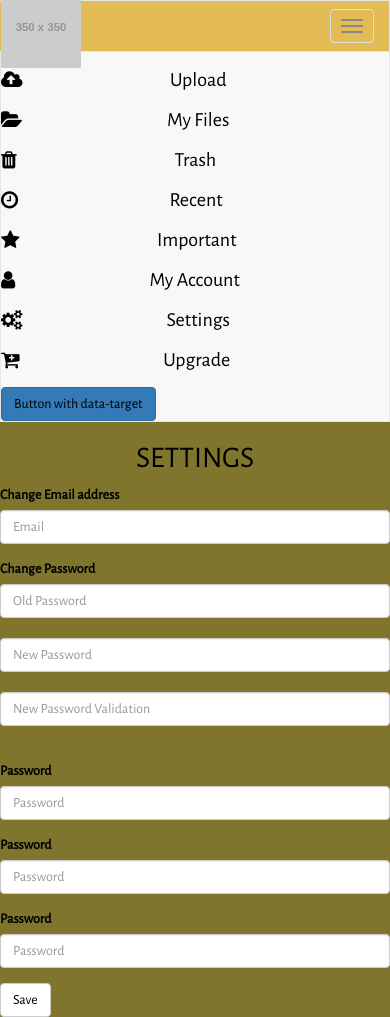
After one commit to syncmonsterllc/website, a PHP site: page /profile.php in a window 390 px wide, after a click on "Toggle navigation". The commit adds this page. Run offline with PHP 8.4, Linux system fonts and the light colour scheme; grey boxes labelled with a size stand in for pictures from a placeholder-image service; some libraries are stand-ins or nearby versions.

Commit message:
Update
-fixed bugs

```diff
--- a/css/acc_style.css
+++ b/css/acc_style.css
@@ -126,6 +126,9 @@
     #close{
         display: block;
     }
+    .nav>li {
+    text-align: center;
+    }
     #wrapper{
         width: 100%;
     }
@@ -143,17 +146,29 @@
     #wrapper{
         width: 100% !important;
     }
+    .navbar-nav li a {
+    font-size: 20px;
+    }
+    .navbar-nav i {
+        float: left;
+    }
 }
 @media (min-width: 768px){
     #close{
         display: none;
     }
 }
+
+
+
 @media (max-width: 915px){
     #acc_nav img{
        display: none;
     }
 }
+
+
+
 .left{
     margin-left: -15%;
 }
@@ -172,7 +187,7 @@
     margin-right: 0px;
 
 }
-#acc_nav, .visible-xs-block .navbar-header{
+#acc_nav, .visible-xs-block .navbar-header {
     background-color: #e3bc55 !important;
 }
 #acc_body {
@@ -187,6 +202,13 @@
     width: 85%;
     float: right;
 }
+
+
+
+
+
+
+
 @media (max-width: 1065px){
     #acc_nav ul li a span{
         display: none;
@@ -215,5 +237,12 @@
     width: 90%;
     float: right;
     min-height: 85%;
+    }
 }
+
+@media (min-width: 1065px){
+    #acc_nav, .visible-xs-block .navbar-header {
+    background-color: #e3bc55 !important;
+    height: auto;
+    }
 }
--- a/header.php
+++ b/header.php
@@ -30,6 +30,8 @@
 
     <link href="css/acc_style.css" rel="stylesheet" media="all">
 
+    <link href="css/profile_style.css" rel="stylesheet" media="all">
+
     <!-- HTML5 Shim and Respond.js IE8 support of HTML5 elements and media queries -->
     <!-- WARNING: Respond.js doesn't work if you view the page via file:// -->
     <!--[if lt IE 9]>
--- /dev/null
+++ b/profile.php
@@ -0,0 +1,39 @@
+<?php include "header.php"; ?>
+
+<?php include "profile_nav.php"; ?>
+
+<body id="acc_body">
+    <div id="wrapper">
+        <div id="content">
+                <h2 class="text-center">SETTINGS</h2>
+            <form>
+              <div class="form-group">
+                <label for="exampleInputEmail1">Change Email address</label>
+                <input type="email" class="form-control" id="exampleInputEmail1" placeholder="Email">
+              </div>
+              <div class="form-group">
+                <label for="exampleInputPassword1">Change Password</label>
+                <input type="password" class="form-control" id="exampleInputPassword1" placeholder="Old Password"><br>
+                  <input type="password" class="form-control" id="exampleInputPassword1" placeholder="New Password"><br>
+                  <input type="password" class="form-control" id="exampleInputPassword1" placeholder="New Password Validation"><br>
+              </div>
+                <div class="form-group">
+                <label for="exampleInputPassword1">Password</label>
+                <input type="password" class="form-control" id="exampleInputPassword1" placeholder="Password">
+              </div>
+                <div class="form-group">
+                <label for="exampleInputPassword1">Password</label>
+                <input type="password" class="form-control" id="exampleInputPassword1" placeholder="Password">
+              </div>
+                <div class="form-group">
+                <label for="exampleInputPassword1">Password</label>
+                <input type="password" class="form-control" id="exampleInputPassword1" placeholder="Password">
+              </div>
+              <button type="submit" class="btn btn-default">Save</button>
+            </form>
+
+        </div>
+    </div>
+</body>
+
+<?php include "script.php"; ?>
--- /dev/null
+++ b/profile_nav.php
@@ -0,0 +1,95 @@
+
+<nav id="acc_nav" class="navbar navbar-default hidden-xs">
+  <div>
+
+    <div class="navbar-header">
+      <button type="button" class="navbar-toggle collapsed" data-toggle="collapse" id="open"  aria-expanded="false">
+        <span class="sr-only">Toggle navigation</span>
+          <i class="fa fa-arrow-right"></i>
+      </button>
+    <button type="button" class="navbar-toggle collapsed" data-toggle="collapse" id="close"  aria-expanded="false">
+        <span class="sr-only">Toggle navigation</span>
+          <i class="fa fa-arrow-left"></i>
+      </button>
+
+      <a class="navbar-brand" href="#" ><img id="prof_nav_pic" src="http://placehold.it/350x350?text=REPLACE WITH ACC PIC"></a>
+    </div>
+
+
+    <div class="collapse navbar-collapse">
+
+            <a class="btn btn-primary" role="button" data-toggle="collapse" href="#collapse" aria-expanded="false" aria-controls="collapse">
+            Link with href
+            </a>
+
+            <ul class="collapse" id="collapse">
+                <li><a href="upload.php"><i class="fa fa-cloud-upload"></i> <span>Upload</span></a></li>
+                <li><a href="account.php"><i class="fa fa-folder-open"></i> <span>My Files</span></a></li>
+                <li><a href="#"><i class="fa fa-trash"></i> <span>Trash</span></a></li>
+                <li><a href="#"><i class="fa fa-clock-o"></i> <span>Recent</span></a></li>
+                <li><a href="#"><i class="fa fa-star"></i> <span>Important</span></a></li>
+                <li><a href="#"><i class="fa fa-user"></i> <span>My Account</span></a></li>
+                <li><a href="#"><i class="fa fa-cogs"></i> <span>Settings</span></a></li>
+                <li><a href="#"><i class="fa fa-cart-plus"></i> <span>Upgrade</span></a></li>
+            </ul>
+
+
+        <button class="btn btn-primary" type="button" data-toggle="collapse" data-target="#collapseExample" aria-expanded="false" aria-controls="collapseExample">
+          Button with data-target
+        </button>
+        <div class="collapse" id="collapseExample">
+            <ul class="nav navbar-nav">
+                <li><a href="upload.php"><i class="fa fa-cloud-upload"></i> <span>Upload</span></a></li>
+                <li><a href="account.php"><i class="fa fa-folder-open"></i> <span>My Files</span></a></li>
+                <li><a href="#"><i class="fa fa-trash"></i> <span>Trash</span></a></li>
+                <li><a href="#"><i class="fa fa-clock-o"></i> <span>Recent</span></a></li>
+                <li><a href="#"><i class="fa fa-star"></i> <span>Important</span></a></li>
+                <li><a href="#"><i class="fa fa-user"></i> <span>My Account</span></a></li>
+                <li><a href="#"><i class="fa fa-cogs"></i> <span>Settings</span></a></li>
+                <li><a href="#"><i class="fa fa-cart-plus"></i> <span>Upgrade</span></a></li>
+            </ul>
+        </div>
+
+    </div>
+  </div>
+</nav>
+
+
+<nav class="navbar navbar-default visible-xs-block">
+  <div class="container-fluid">
+    <!-- Brand and toggle get grouped for better mobile display -->
+    <div class="navbar-header">
+      <button type="button" class="navbar-toggle collapsed" data-toggle="collapse" data-target="#bs-example-navbar-collapse-1" aria-expanded="false">
+        <span class="sr-only">Toggle navigation</span>
+        <span class="icon-bar"></span>
+        <span class="icon-bar"></span>
+        <span class="icon-bar"></span>
+      </button>
+      <a class="navbar-brand" href="#" ><img id="prof_nav_pic" src="http://placehold.it/350x350?text=REPLACE WITH ACC PIC"></a>
+    </div>
+
+    <!-- Collect the nav links, forms, and other content for toggling -->
+    <div class="collapse navbar-collapse" id="bs-example-navbar-collapse-1">
+      <ul class="nav navbar-nav">
+        <li><a href="upload.php"><i class="fa fa-cloud-upload"></i> Upload</a></li>
+            <li><a href="account.php"><i class="fa fa-folder-open"></i> My Files</a></li>
+            <li><a href="#"><i class="fa fa-trash"></i> Trash</a></li>
+            <li><a href="#"><i class="fa fa-clock-o"></i> Recent</a></li>
+            <li><a href="#"><i class="fa fa-star"></i> Important</a></li>
+            <li><a href="#"><i class="fa fa-user"></i> My Account</a></li>
+            <li><a href="#"><i class="fa fa-cogs"></i> Settings</a></li>
+            <li><a href="#"><i class="fa fa-cart-plus"></i> Upgrade</a></li>
+      </ul>
+
+
+        <button class="btn btn-primary" type="button" data-toggle="collapse" data-target="#collapseExample" aria-expanded="false" aria-controls="collapseExample">
+          Button with data-target
+        </button>
+        <div class="collapse" id="collapseExample">
+          <div class="well">
+            ...
+          </div>
+        </div>
+    </div><!-- /.navbar-collapse -->
+  </div><!-- /.container-fluid -->
+</nav>
```
